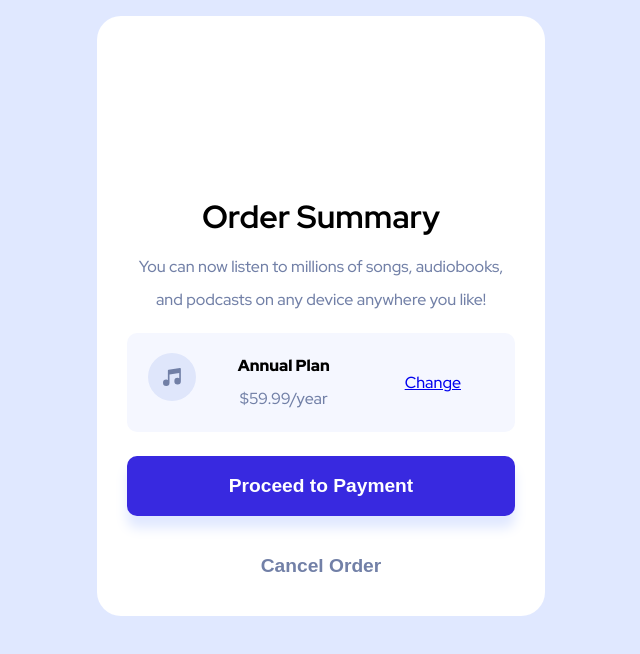
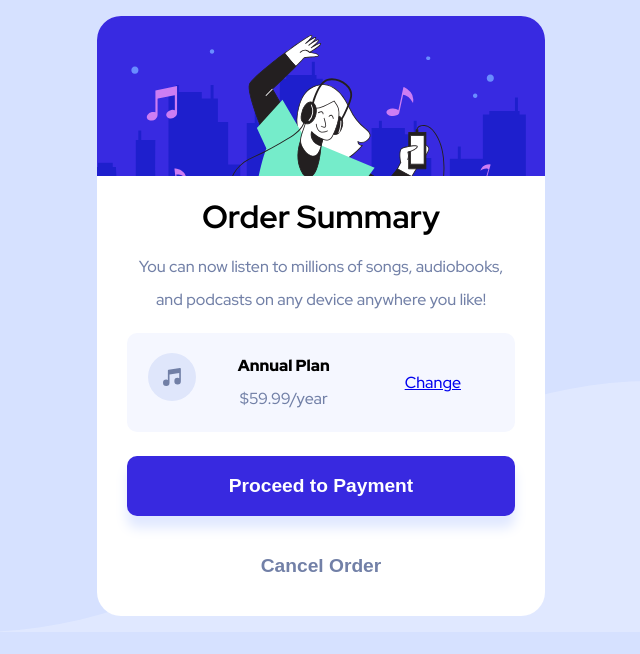
Before and after one commit to stephlinya/order-summary, a plain HTML site: page index.html in a window 1280 px wide. Shown: the whole page, without its empty margins (319-959 px from the left). Drawn offline with Linux system fonts and the light colour scheme; the site is published under a folder, as on GitHub Pages, so addresses that start at the root find nothing.

Commit message:
fixing image path

```diff
--- a/style.css
+++ b/style.css
@@ -8,7 +8,7 @@ html {
     font-family: 'Red Hat Display', sans-serif;
     overflow: hidden;
     background-color: hsl(225, 100%, 94%);
-    background-image: url(/images/pattern-background-desktop.svg);
+    background-image: url(./images/pattern-background-desktop.svg);
     background-size: 100% 100%;
     background-position: top right 10px;
 }
@@ -32,7 +32,7 @@ body{
 
 .hero-img{
     margin: 0;
-    background-image: url(/images/illustration-hero.svg);
+    background-image: url(./images/illustration-hero.svg);
     background-repeat: no-repeat, repeat;
     background-size: cover;
     min-height: 10em;
```
